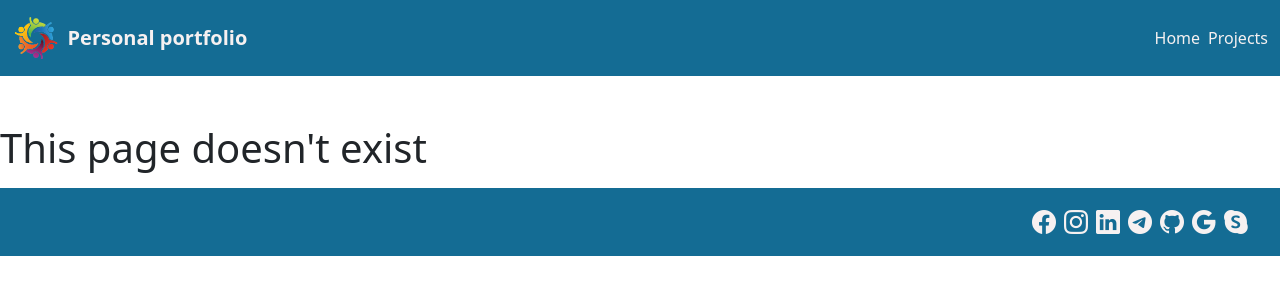
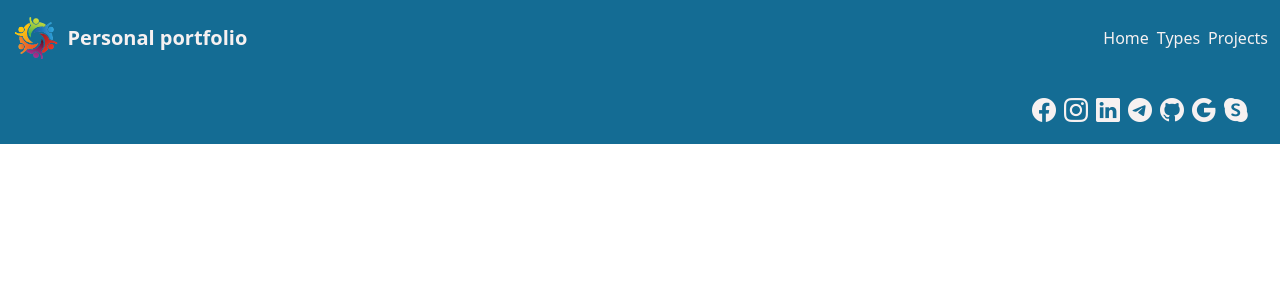
Before and after one commit to Gas9220/vite-boolfolio, a Vue app: page /types in a window 1280 px wide. Shown: the top 300 px of the page. Built offline with nearby package versions, Linux system fonts and the light colour scheme; no server answers.

Commit message:
TypesPage view, TypePage router and Types link

```diff
--- a/src/components/AppHeader.vue
+++ b/src/components/AppHeader.vue
@@ -15,6 +15,9 @@ export default {
         <ul class="list-unstyled gap-2 d-flex mb-0">
           <li>
             <router-link :to="{ name: 'home' }" class="nav-link">Home</router-link>
+          </li>
+          <li>
+            <router-link :to="{ name: 'types' }" class="nav-link">Types</router-link>
           </li>
           <li>
             <router-link :to="{ name: 'projects' }" class="nav-link">Projects</router-link>
--- /dev/null
+++ b/src/pages/TypesPage.vue
@@ -0,0 +1,13 @@
+<script>
+
+export default {
+    name: 'TypesPage'
+}
+</script>
+
+<template>
+    <main>
+    </main>
+</template>
+
+<style scoped lang="scss"></style>
--- a/src/router.js
+++ b/src/router.js
@@ -4,6 +4,7 @@ import HomePage from './pages/HomePage.vue';
 import ProjectsPage from './pages/ProjectsPage.vue';
 import ProjectDetailPage from './pages/ProjectDetailPage.vue';
 import NotFoundPage from './pages/NotFoundPage.vue';
+import TypesPage from './pages/TypesPage.vue';
 
 export { router };
 
@@ -26,6 +27,11 @@ const router = createRouter({
             component: ProjectDetailPage
         },
         {
+            path: '/types',
+            name: 'types',
+            component: TypesPage
+        },
+        {
             path: '/:pathMatch(.*)*',
             name: 'not-found',
             component: NotFoundPage
```
